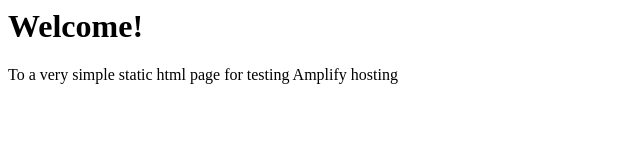
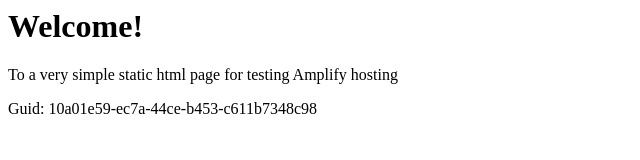
Before and after one commit to aws-aemilia-pdx/Github-PR-Commit-Integration-Test-DoNotTouch-GitHubAutoBuildPrPreviewCanaryTest-v1-test-us-west-2, a website: page src/index.html in a window 1280 px wide. Shown: the whole page, without its empty margins (0-640 px from the left). Drawn offline with Linux system fonts and the light colour scheme.

Commit message:
commit from integ tests

```diff
--- a/src/index.html
+++ b/src/index.html
@@ -1,3 +1,5 @@
+
+
 <html lang="en">
 
 <head>
@@ -10,6 +12,6 @@
 <body>
     <h1>Welcome!</h1>
     <p>To a very simple static html page for testing Amplify hosting</p>
-</body>
+    <p>Guid: 10a01e59-ec7a-44ce-b453-c611b7348c98</p></body>
 
 </html>
```
